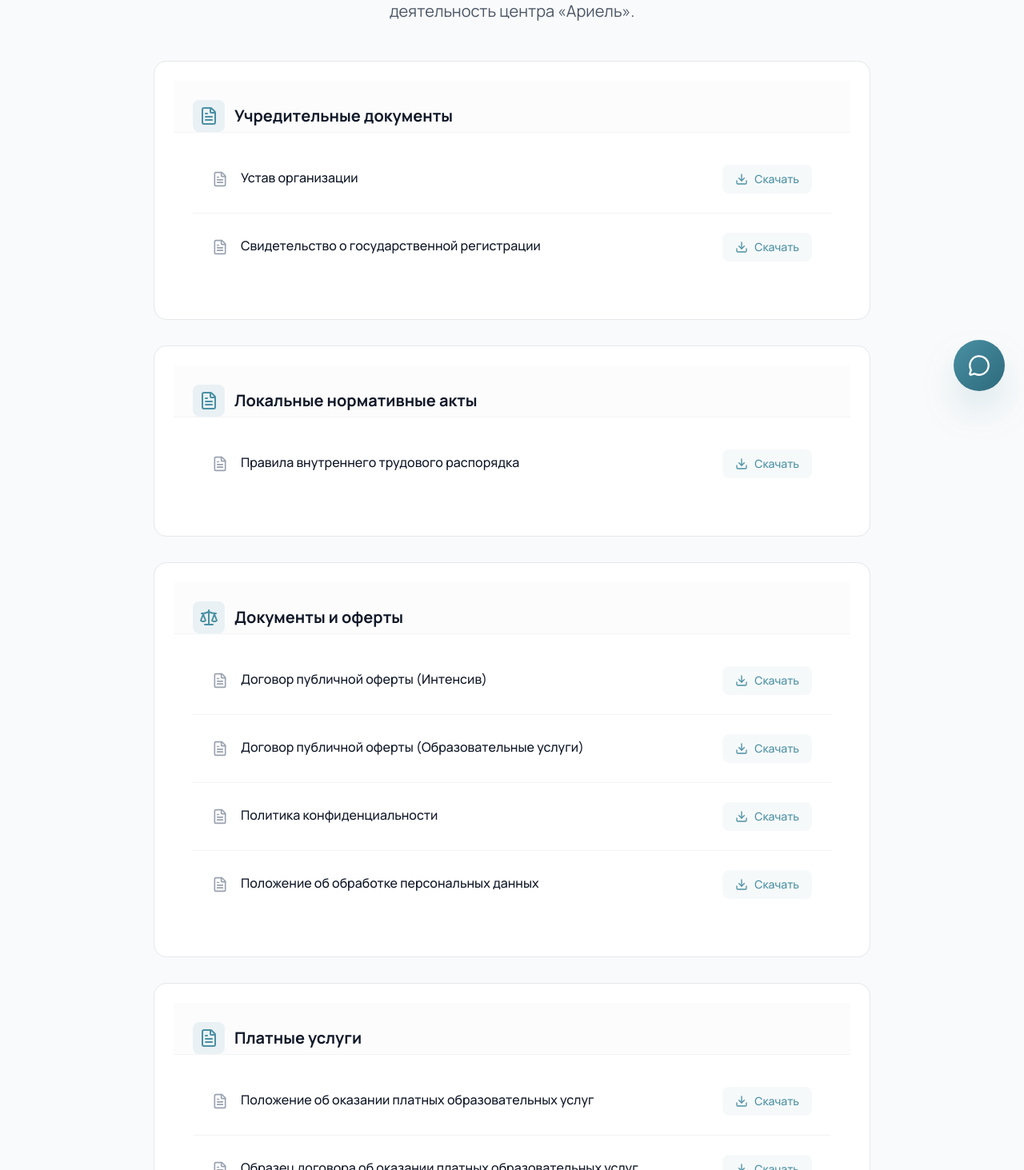
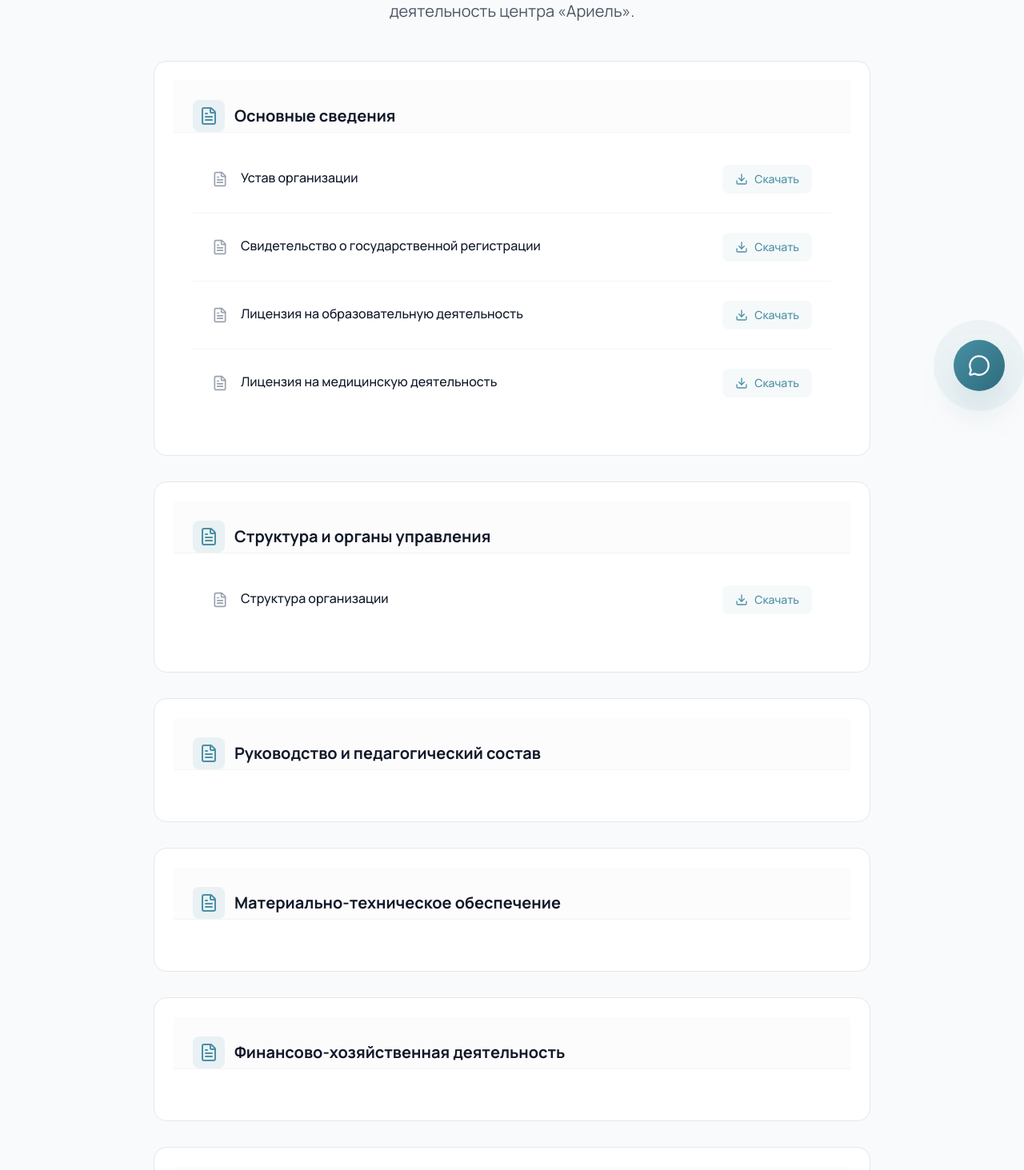
Before and after one commit to lyubimtsevp/ariel-center, a Next.js app: page /documents in a window 1280 px wide. Shown: the part 287-1750 px from the top of the page at 80% size. Built offline with nearby package versions, Linux system fonts and the light colour scheme.

Commit message:
Add standard document groups for educational institution
- Added groups: Structure, Staff, Material-technical, Financial, Vacancies, etc.
- Improved hints in documents editor with step-by-step instructions

```diff
--- a/src/app/admin/documents/page.tsx
+++ b/src/app/admin/documents/page.tsx
@@ -206,9 +206,17 @@ export default function DocumentsAdmin() {
         </button>
       </div>
 
-      <div className="bg-blue-50 border border-blue-200 rounded-lg p-4 mb-6">
-        <p className="text-blue-800 text-sm">
-          <strong>💡 Подсказка:</strong> Загружайте PDF или HTML файлы. После загрузки путь к файлу обновится автоматически.
+      <div className="bg-blue-50 border border-blue-200 rounded-lg p-4 mb-6 space-y-2">
+        <p className="text-blue-800 text-sm font-medium">📋 Как добавить документы:</p>
+        <ol className="text-blue-700 text-sm list-decimal list-inside space-y-1">
+          <li>Найдите нужную группу (например, "Финансово-хозяйственная деятельность")</li>
+          <li>Нажмите на группу чтобы раскрыть её</li>
+          <li>Нажмите "Добавить" внутри группы</li>
+          <li>Укажите название документа и загрузите файл (PDF или HTML)</li>
+          <li>Нажмите "Сохранить изменения"</li>
+        </ol>
+        <p className="text-blue-600 text-xs mt-2">
+          💡 Нужна новая группа? Нажмите "Добавить группу" выше. Пустые группы не отображаются на сайте.
         </p>
       </div>
 
--- a/src/data/documents.json
+++ b/src/data/documents.json
@@ -1,8 +1,8 @@
 {
   "groups": [
     {
-      "id": "charter",
-      "title": "Учредительные документы",
+      "id": "basic-info",
+      "title": "Основные сведения",
       "items": [
         {
           "title": "Устав организации",
@@ -11,8 +11,46 @@
         {
           "title": "Свидетельство о государственной регистрации",
           "file": "/docs/registration.html"
+        },
+        {
+          "title": "Лицензия на образовательную деятельность",
+          "file": "/docs/education-license.html"
+        },
+        {
+          "title": "Лицензия на медицинскую деятельность",
+          "file": "/docs/medical-license.html"
         }
       ]
+    },
+    {
+      "id": "structure",
+      "title": "Структура и органы управления",
+      "items": [
+        {
+          "title": "Структура организации",
+          "file": "/docs/structure.html"
+        }
+      ]
+    },
+    {
+      "id": "staff",
+      "title": "Руководство и педагогический состав",
+      "items": []
+    },
+    {
+      "id": "material-technical",
+      "title": "Материально-техническое обеспечение",
+      "items": []
+    },
+    {
+      "id": "financial",
+      "title": "Финансово-хозяйственная деятельность",
+      "items": []
+    },
+    {
+      "id": "vacancies",
+      "title": "Вакантные места для приёма",
+      "items": []
     },
     {
       "id": "regulations",
@@ -63,6 +101,16 @@
           "file": "/docs/price-list-edu.html"
         }
       ]
+    },
+    {
+      "id": "accessible-environment",
+      "title": "Доступная среда",
+      "items": []
+    },
+    {
+      "id": "international",
+      "title": "Международное сотрудничество",
+      "items": []
     }
   ]
 }
```
